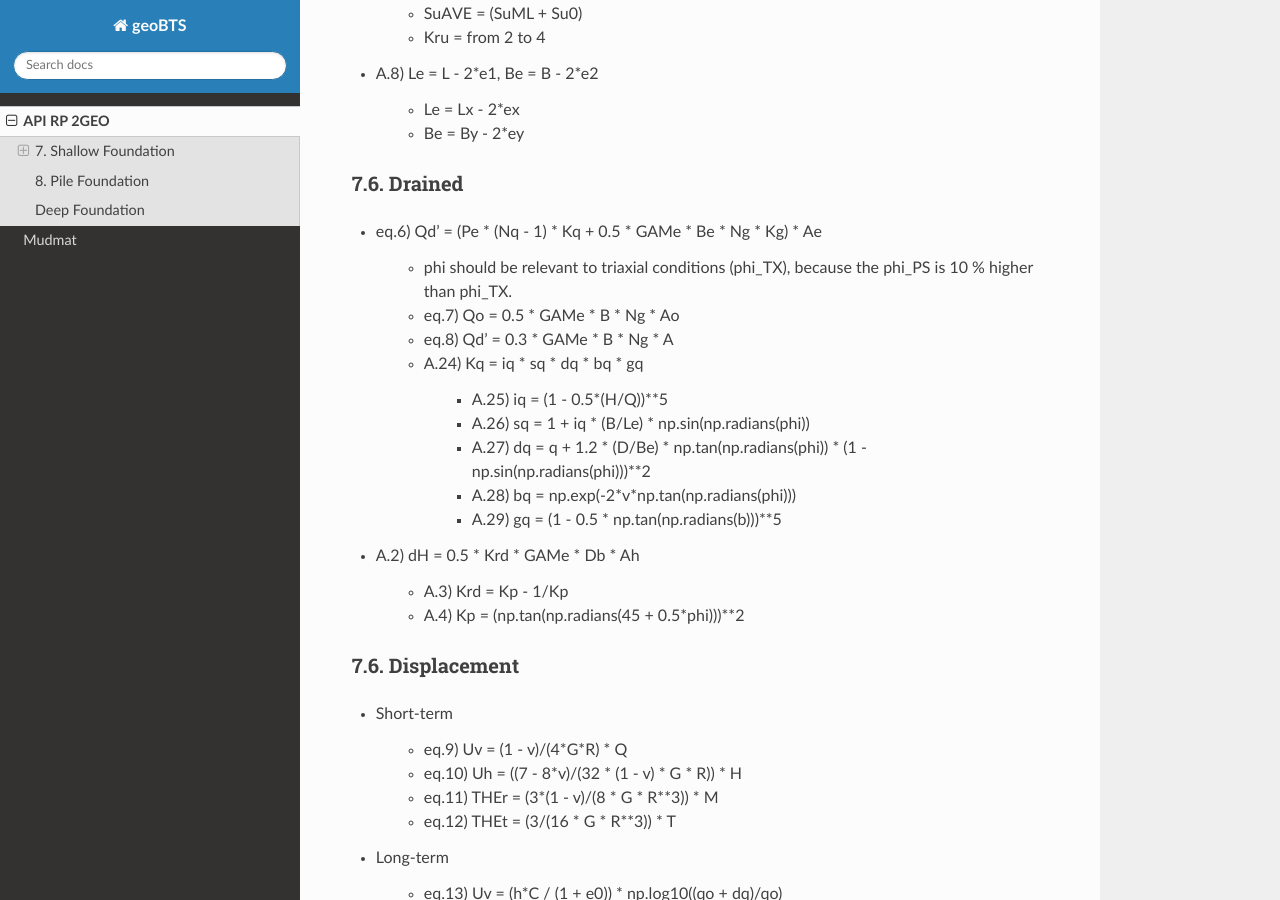
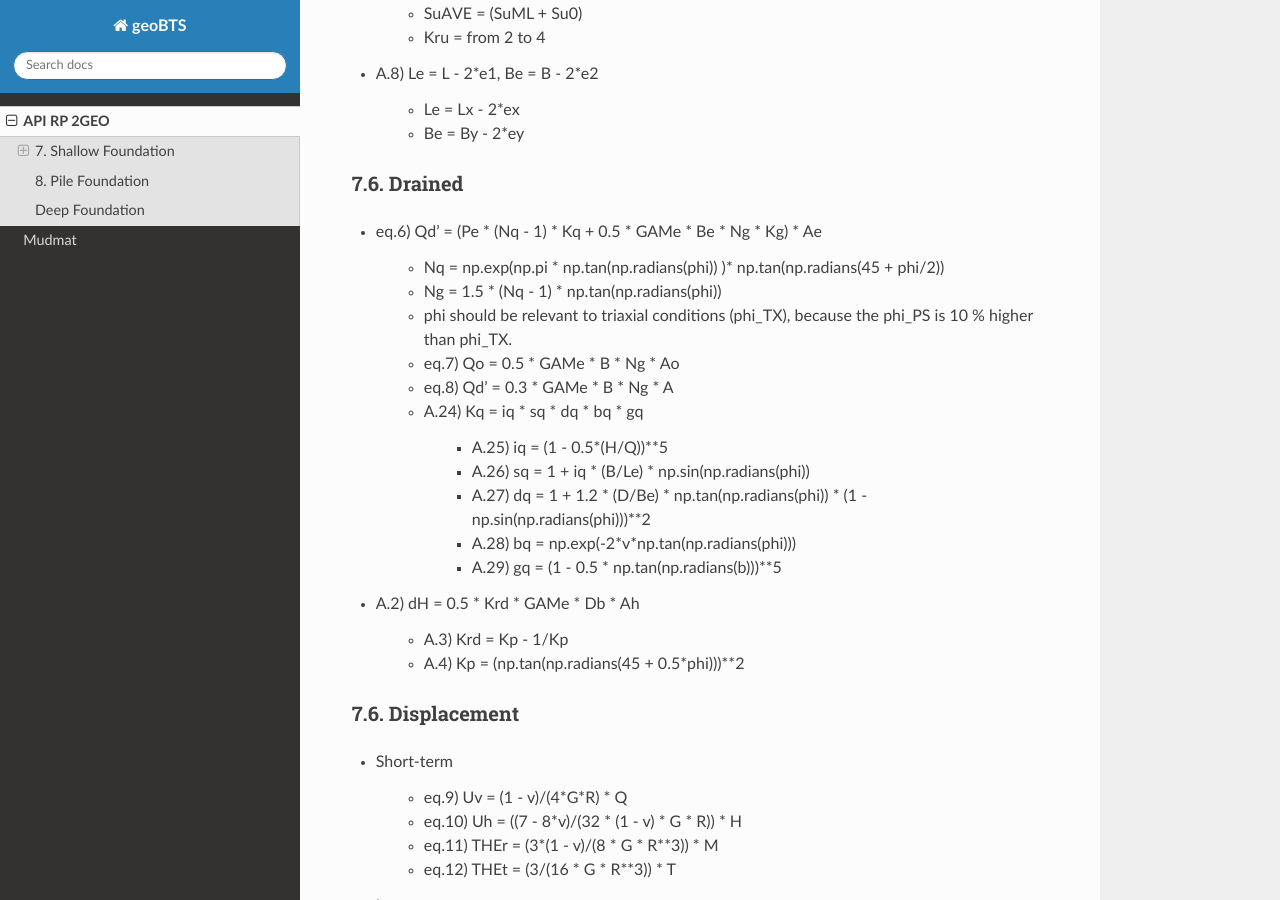
Before and after one commit to jungsohn/geoBTS, a Sphinx documentation site: the page built from docs/source/API_2GEO.rst, in a window 1280 px wide and 900 px high, scrolled down 998 px. Built offline with Sphinx 7.4.7 and the Read the Docs theme 3.1.0, drawn with Linux system fonts in a browser that asks for light colours.

Commit message:
Update API_2GEO.rst

```diff
--- a/docs/source/API_2GEO.rst
+++ b/docs/source/API_2GEO.rst
@@ -67,6 +67,10 @@ API RP 2GEO
 
 - eq.6) Qd' = (Pe * (Nq - 1) * Kq + 0.5 * GAMe * Be * Ng * Kg) * Ae
 
+        - Nq = np.exp(np.pi * np.tan(np.radians(phi)) )* np.tan(np.radians(45 + phi/2))
+
+        - Ng = 1.5 * (Nq - 1) * np.tan(np.radians(phi))
+
         - phi should be relevant to triaxial conditions (phi_TX), because the phi_PS is 10 % higher than phi_TX.
 
         - eq.7) Qo = 0.5 * GAMe * B * Ng * Ao
@@ -79,7 +83,7 @@ API RP 2GEO
 
                 - A.26) sq = 1 + iq * (B/Le) * np.sin(np.radians(phi))
 
-                - A.27) dq = q + 1.2 * (D/Be) * np.tan(np.radians(phi)) * (1 - np.sin(np.radians(phi)))**2
+                - A.27) dq = 1 + 1.2 * (D/Be) * np.tan(np.radians(phi)) * (1 - np.sin(np.radians(phi)))**2
 
                 - A.28) bq = np.exp(-2*v*np.tan(np.radians(phi)))
 
```
